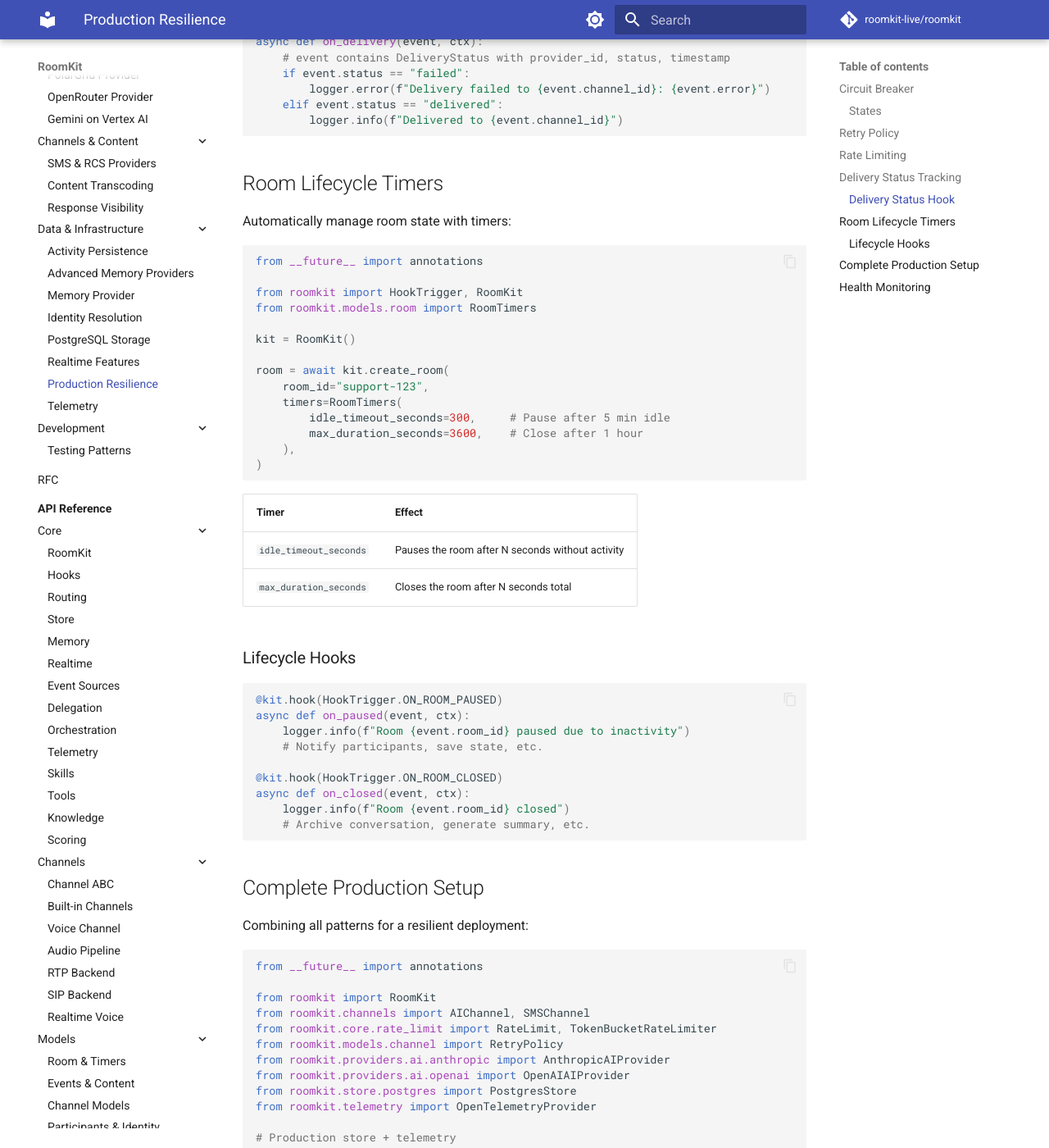
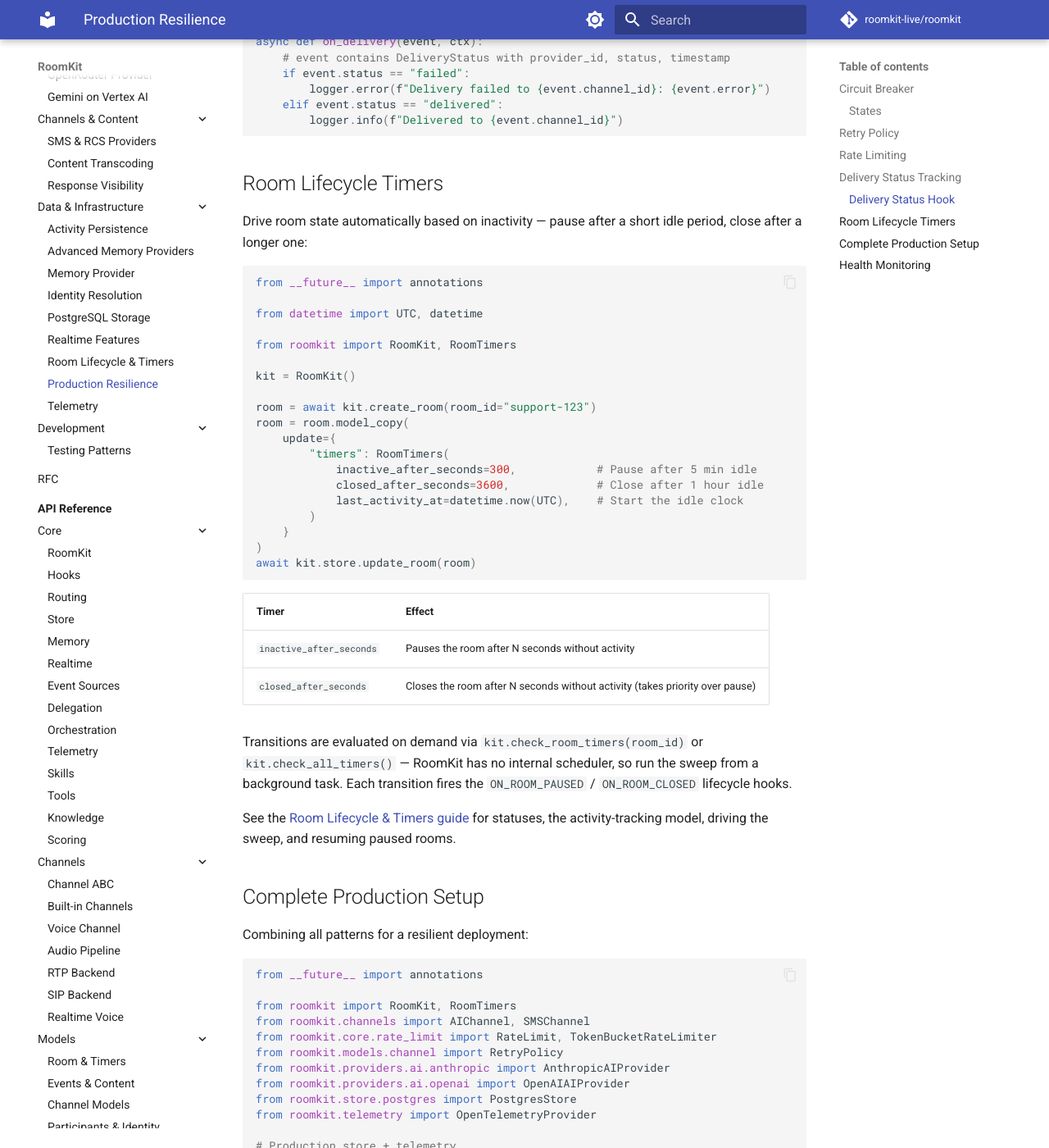
Before and after one commit to roomkit-live/roomkit-docs, an MkDocs documentation site: the page built from docs/guides/production-resilience.md, in a window 1280 px wide and 1400 px high, scrolled down 3428 px. Shown: the whole window at 82% size. Built offline with MkDocs 1.6.1 and Material for MkDocs 9.7.7, drawn with Linux system fonts in a browser that asks for light colours; comment, search, counter and statistics services are not loaded; some of the changed text lies outside the part shown.

Commit message:
docs(guides): add Room Lifecycle & Timers guide
Add a dedicated guide covering room time-to-live: ACTIVE/PAUSED/CLOSED
statuses, RoomTimers (inactive_after_seconds / closed_after_seconds),
the automatic last_activity_at model, driving check_all_timers() from a
background sweep, lifecycle hooks, and resuming paused rooms. Registered
in the nav under Data & Infrastructure.

Fix incorrect timer docs in production-resilience.md and features.md:
- create_room() does not accept a timers= param — timers are attached
  post-creation via model_copy + kit.store.update_room
- correct field names inactive_after_seconds / closed_after_seconds
  (were idle_timeout_seconds / max_duration_seconds, which do not exist)
- features.md no longer nests timers inside metadata (never activated)

````diff
--- a/docs/guides/production-resilience.md
+++ b/docs/guides/production-resilience.md
@@ -144,43 +144,38 @@ async def on_delivery(event, ctx):
 
 ## Room Lifecycle Timers
 
-Automatically manage room state with timers:
+Drive room state automatically based on inactivity — pause after a short idle period, close after a longer one:
 
 ```python
 from __future__ import annotations
 
-from roomkit import HookTrigger, RoomKit
-from roomkit.models.room import RoomTimers
+from datetime import UTC, datetime
+
+from roomkit import RoomKit, RoomTimers
 
 kit = RoomKit()
 
-room = await kit.create_room(
-    room_id="support-123",
-    timers=RoomTimers(
-        idle_timeout_seconds=300,     # Pause after 5 min idle
-        max_duration_seconds=3600,    # Close after 1 hour
-    ),
+room = await kit.create_room(room_id="support-123")
+room = room.model_copy(
+    update={
+        "timers": RoomTimers(
+            inactive_after_seconds=300,            # Pause after 5 min idle
+            closed_after_seconds=3600,             # Close after 1 hour idle
+            last_activity_at=datetime.now(UTC),    # Start the idle clock
+        )
+    }
 )
+await kit.store.update_room(room)
 ```
 
 | Timer | Effect |
 |-------|--------|
-| `idle_timeout_seconds` | Pauses the room after N seconds without activity |
-| `max_duration_seconds` | Closes the room after N seconds total |
+| `inactive_after_seconds` | Pauses the room after N seconds without activity |
+| `closed_after_seconds` | Closes the room after N seconds without activity (takes priority over pause) |
 
-### Lifecycle Hooks
+Transitions are evaluated on demand via `kit.check_room_timers(room_id)` or `kit.check_all_timers()` — RoomKit has no internal scheduler, so run the sweep from a background task. Each transition fires the `ON_ROOM_PAUSED` / `ON_ROOM_CLOSED` lifecycle hooks.
 
-```python
-@kit.hook(HookTrigger.ON_ROOM_PAUSED)
-async def on_paused(event, ctx):
-    logger.info(f"Room {event.room_id} paused due to inactivity")
-    # Notify participants, save state, etc.
-
-@kit.hook(HookTrigger.ON_ROOM_CLOSED)
-async def on_closed(event, ctx):
-    logger.info(f"Room {event.room_id} closed")
-    # Archive conversation, generate summary, etc.
-```
+See the [Room Lifecycle & Timers guide](room-lifecycle.md) for statuses, the activity-tracking model, driving the sweep, and resuming paused rooms.
 
 ## Complete Production Setup
 
@@ -189,7 +184,7 @@ Combining all patterns for a resilient deployment:
 ```python
 from __future__ import annotations
 
-from roomkit import RoomKit
+from roomkit import RoomKit, RoomTimers
 from roomkit.channels import AIChannel, SMSChannel
 from roomkit.core.rate_limit import RateLimit, TokenBucketRateLimiter
 from roomkit.models.channel import RetryPolicy
@@ -229,11 +224,12 @@ sms = SMSChannel(
 kit.register_channel(ai)
 kit.register_channel(sms)
 
-# Room with lifecycle timers
-room = await kit.create_room(
-    room_id="support-123",
-    timers=RoomTimers(idle_timeout_seconds=300, max_duration_seconds=3600),
+# Room with lifecycle timers (attached after creation)
+room = await kit.create_room(room_id="support-123")
+room = room.model_copy(
+    update={"timers": RoomTimers(inactive_after_seconds=300, closed_after_seconds=3600)}
 )
+await kit.store.update_room(room)
 ```
 
 ## Health Monitoring
--- a/mkdocs.yml
+++ b/mkdocs.yml
@@ -127,6 +127,7 @@ nav:
           - Identity Resolution: guides/identity-resolution.md
           - PostgreSQL Storage: guides/postgres-store.md
           - Realtime Features: guides/realtime-features.md
+          - Room Lifecycle & Timers: guides/room-lifecycle.md
           - Production Resilience: guides/production-resilience.md
           - Telemetry: guides/telemetry.md
       - Development:
````
Also changed, not shown: docs/features.md (+14 -8 lines), docs/guides/room-lifecycle.md (added, +165 -0 lines).
